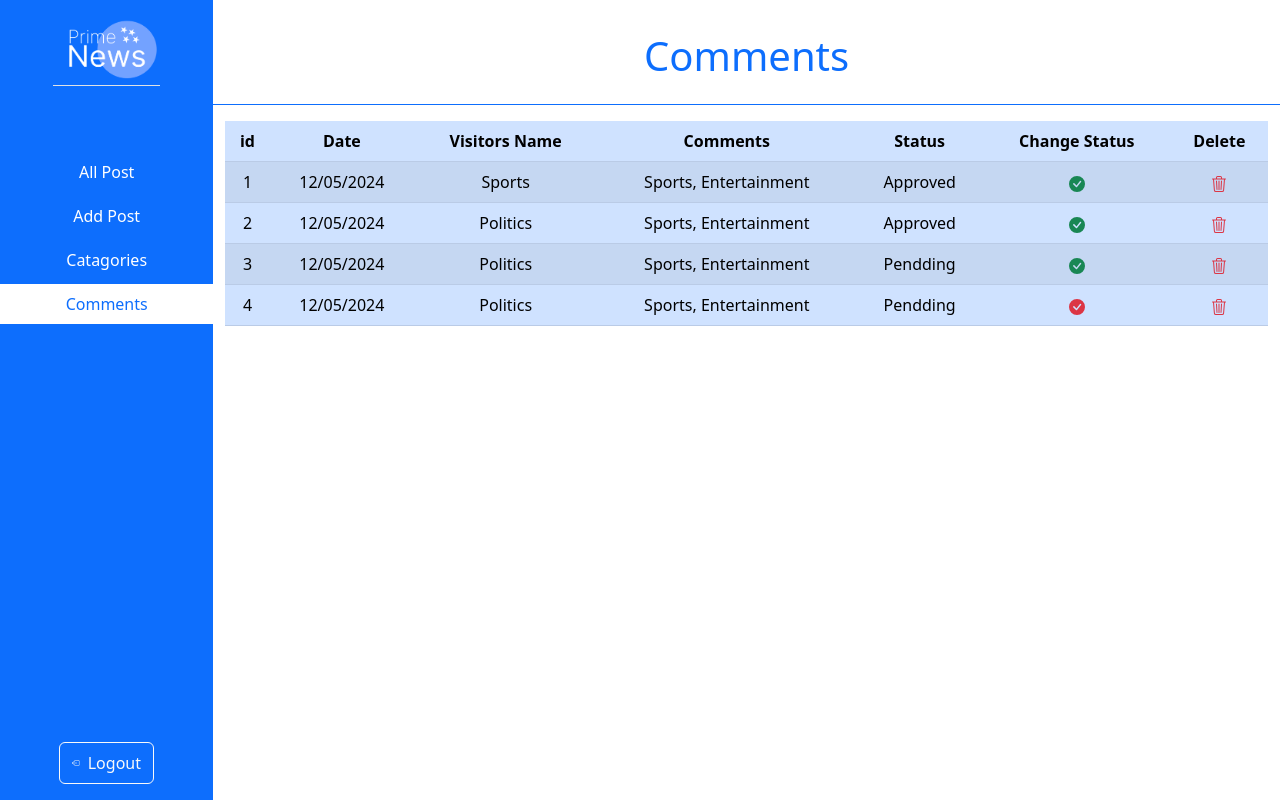
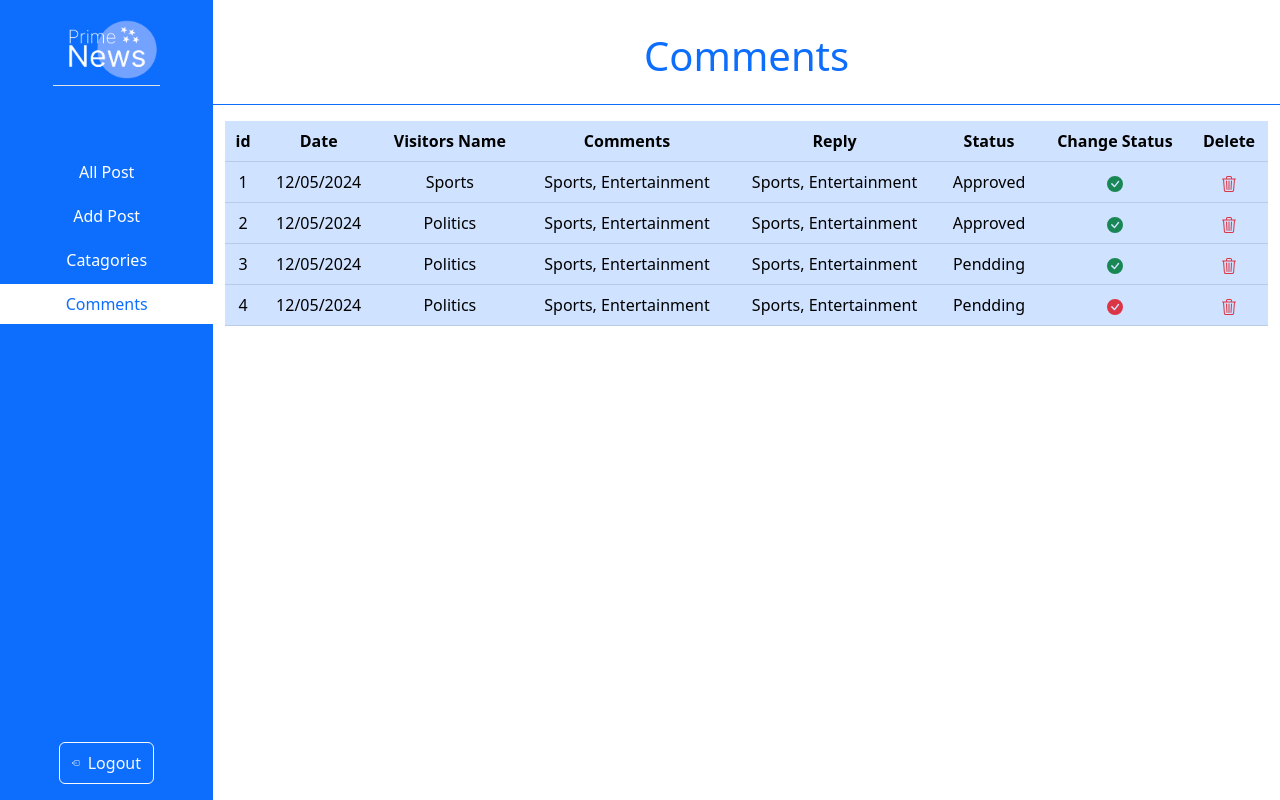
Before and after one commit to chinedugabriel/Blog-Post, a PHP site: page /php_projects/pages/comments.php in a window 1280 px wide. Run offline with PHP 8.4, Linux system fonts and the light colour scheme.

Commit message:
fix: changed tables on all post page and the comments page

```diff
--- a/pages/all_post.php
+++ b/pages/all_post.php
@@ -83,7 +83,7 @@
                         <div class="col-md-12 py-3">
                             <div class="row">
                                 <div class=" table-responsive">
-                                    <table class="table table-primary table-striped">
+                                    <table class="table table-primary table-hover">
                                         <thead >
                                             <tr class="text-center">
                                                 <th>id</th>
--- a/pages/comments.php
+++ b/pages/comments.php
@@ -82,13 +82,14 @@
                         <div class="col-md-12 py-3">
                             <div class="row">
                                 <div class=" table-responsive">
-                                    <table class="table table-primary table-striped">
+                                    <table class="table table-primary  table-hover">
                                         <thead >
                                             <tr class="text-center">
                                                 <th>id</th>
                                                 <th>Date</th>
                                                 <th>Visitors Name</th>
                                                 <th>Comments</th>
+                                                <th>Reply</th>
                                                 <th>Status</th>
                                                 <th>Change Status</th>
                                                 <th>Delete</th>
@@ -102,6 +103,9 @@
                                                 </td>
                                                 <td>
                                                     Sports
+                                                </td>
+                                                <td>
+                                                    Sports, Entertainment
                                                 </td>
                                                 <td>
                                                     Sports, Entertainment
@@ -141,6 +145,9 @@
                                                     Sports, Entertainment
                                                 </td>
                                                 <td>
+                                                    Sports, Entertainment
+                                                </td>
+                                                <td>
                                                     Approved
                                                 </td>
                                                 <td>
@@ -170,6 +177,9 @@
                                                 </td>
                                                 <td>
                                                     Politics
+                                                </td>
+                                                <td>
+                                                    Sports, Entertainment
                                                 </td>
                                                 <td>
                                                     Sports, Entertainment
@@ -205,6 +215,9 @@
                                                 </td>
                                                 <td>
                                                     Politics
+                                                </td>
+                                                <td>
+                                                    Sports, Entertainment
                                                 </td>
                                                 <td>
                                                     Sports, Entertainment
```
